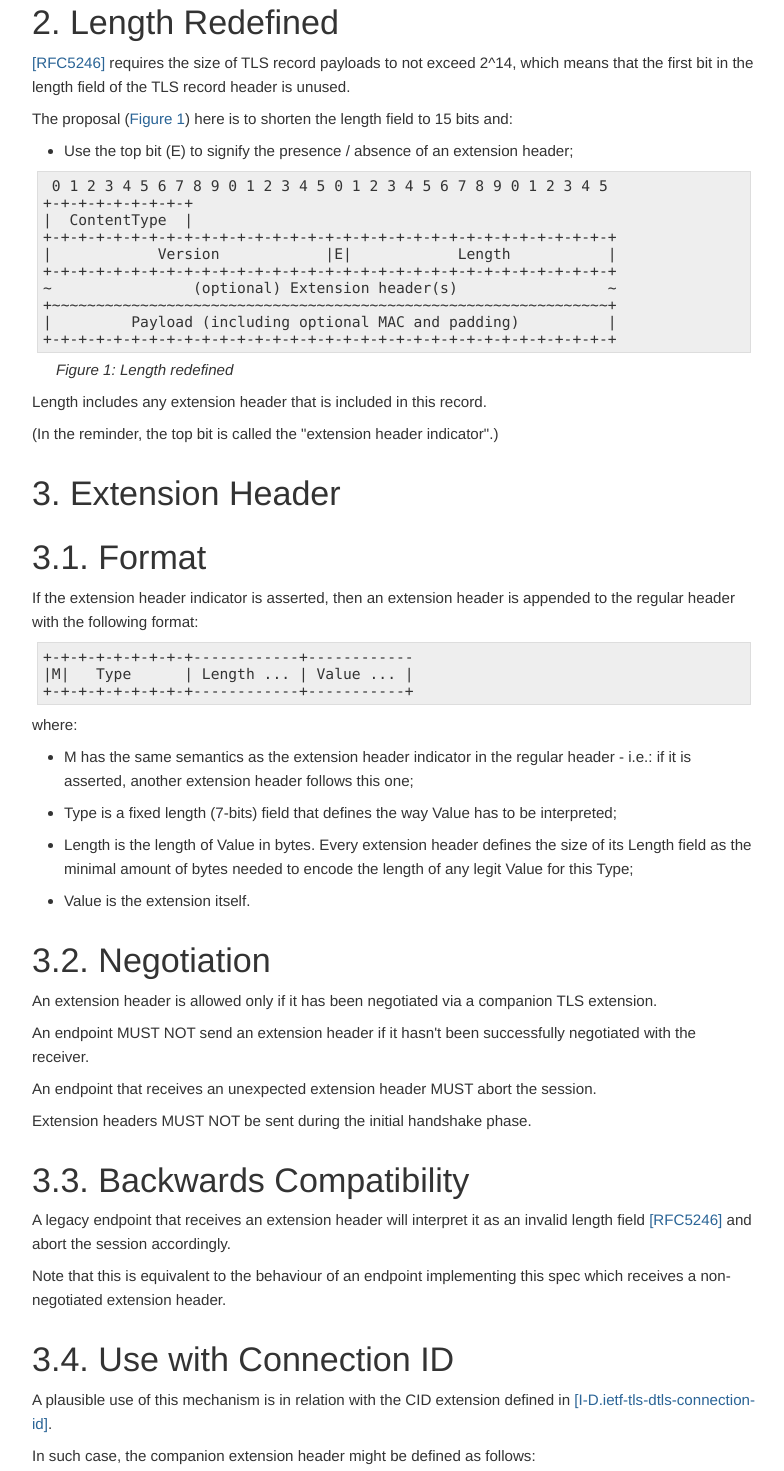
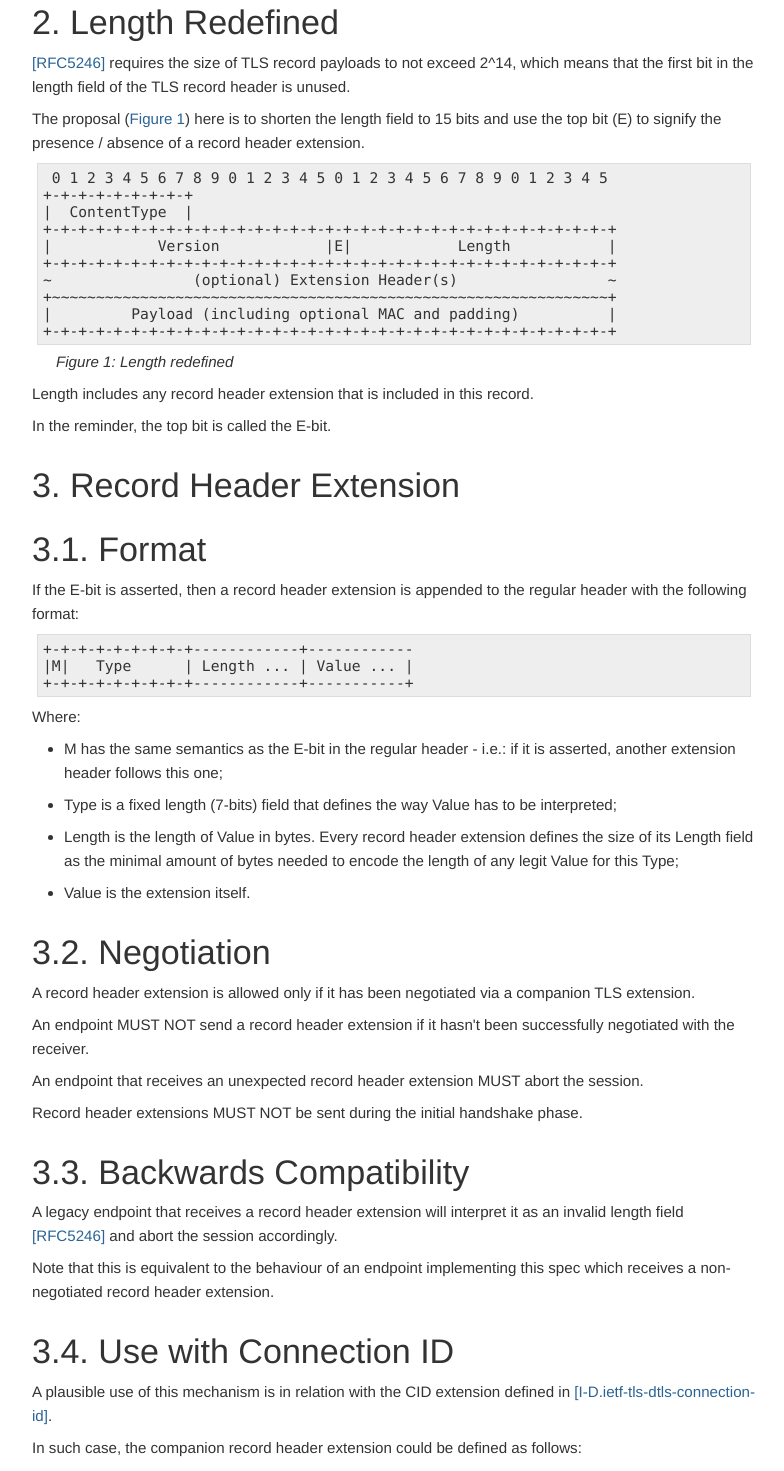
Before and after one commit to thomas-fossati/draft-tls-ext-header, a plain HTML site: page draft-fossati-tls-ext-header.html in a window 1280 px wide. Shown: the part 1169-2640 px from the top of the page, without its empty margins (71-855 px from the left). Drawn offline with Linux system fonts and the light colour scheme.

Commit message:
Script updating gh-pages from c57f962. [ci skip]

```diff
--- a/draft-fossati-tls-ext-header.html
+++ b/draft-fossati-tls-ext-header.html
@@ -5,7 +5,7 @@
 <head profile="http://www.w3.org/2006/03/hcard http://dublincore.org/documents/2008/08/04/dc-html/">
   <meta http-equiv="Content-Type" content="text/html; charset=us-ascii" />
 
-  <title>Extension Header for TLS and DTLS</title>
+  <title>Record Header Extensions for TLS and DTLS</title>
 
 
 <style type="text/css">/*<![CDATA[*/
@@ -284,7 +284,7 @@ address {
   <link href="#rfc.toc" rel="Contents"/>
 <link href="#rfc.section.1" rel="Chapter" title="1 Introduction"/>
 <link href="#rfc.section.2" rel="Chapter" title="2 Length Redefined"/>
-<link href="#rfc.section.3" rel="Chapter" title="3 Extension Header"/>
+<link href="#rfc.section.3" rel="Chapter" title="3 Record Header Extension"/>
 <link href="#rfc.section.3.1" rel="Chapter" title="3.1 Format"/>
 <link href="#rfc.section.3.2" rel="Chapter" title="3.2 Negotiation"/>
 <link href="#rfc.section.3.3" rel="Chapter" title="3.3 Backwards Compatibility"/>
@@ -305,8 +305,8 @@ address {
   <meta name="dct.creator" content="Fossati, T. and N. Mavrogiannopoulos" />
   <meta name="dct.identifier" content="urn:ietf:id:draft-fossati-tls-ext-header-latest" />
   <meta name="dct.issued" scheme="ISO8601" content="2018-1-17" />
-  <meta name="dct.abstract" content="This document proposes a mechanism to add extension headers to TLS and DTLS.  To that aim, the (D)TLS header is modified as follows: the length field is trimmed to 15 bits, and the length's top bit is given the &quot;extension header indicator&quot; semantics." />
-  <meta name="description" content="This document proposes a mechanism to add extension headers to TLS and DTLS.  To that aim, the (D)TLS header is modified as follows: the length field is trimmed to 15 bits, and the length's top bit is given the &quot;extension header indicator&quot; semantics." />
+  <meta name="dct.abstract" content="This document proposes a mechanism to extend the record header in TLS and DTLS.  To that aim, the (D)TLS header is modified as follows: the length field is trimmed to 15 bits, and the length's top bit is given the &quot;record header extension indicator&quot; semantics." />
+  <meta name="description" content="This document proposes a mechanism to extend the record header in TLS and DTLS.  To that aim, the (D)TLS header is modified as follows: the length field is trimmed to 15 bits, and the length's top bit is given the &quot;record header extension indicator&quot; semantics." />
 
 </head>
 
@@ -340,13 +340,13 @@ address {
     </tbody>
   </table>
 
-  <p class="title">Extension Header for TLS and DTLS<br />
+  <p class="title">Record Header Extensions for TLS and DTLS<br />
   <span class="filename">draft-fossati-tls-ext-header-latest</span></p>
 
   <h1 id="rfc.abstract">
   <a href="#rfc.abstract">Abstract</a>
 </h1>
-<p>This document proposes a mechanism to add extension headers to TLS and DTLS.  To that aim, the (D)TLS header is modified as follows: the length field is trimmed to 15 bits, and the length's top bit is given the "extension header indicator" semantics.</p>
+<p>This document proposes a mechanism to extend the record header in TLS and DTLS.  To that aim, the (D)TLS header is modified as follows: the length field is trimmed to 15 bits, and the length's top bit is given the "record header extension indicator" semantics.</p>
 <h1 id="rfc.status">
   <a href="#rfc.status">Status of This Memo</a>
 </h1>
@@ -367,7 +367,7 @@ address {
 
   	<li>1.   <a href="#rfc.section.1">Introduction</a></li>
 <li>2.   <a href="#rfc.section.2">Length Redefined</a></li>
-<li>3.   <a href="#rfc.section.3">Extension Header</a></li>
+<li>3.   <a href="#rfc.section.3">Record Header Extension</a></li>
 <ul><li>3.1.   <a href="#rfc.section.3.1">Format</a></li>
 <li>3.2.   <a href="#rfc.section.3.2">Negotiation</a></li>
 <li>3.3.   <a href="#rfc.section.3.3">Backwards Compatibility</a></li>
@@ -388,12 +388,7 @@ address {
 <p id="rfc.section.1.p.1">The key words "MUST", "MUST NOT", "REQUIRED", "SHALL", "SHALL NOT", "SHOULD", "SHOULD NOT", "RECOMMENDED", "MAY", and "OPTIONAL" in this document are to be interpreted as described in <a href="#RFC2119">[RFC2119]</a>.</p>
 <h1 id="rfc.section.2"><a href="#rfc.section.2">2.</a> <a href="#length-redefined" id="length-redefined">Length Redefined</a></h1>
 <p><a href="#RFC5246">[RFC5246]</a> requires the size of TLS record payloads to not exceed 2^14, which means that the first bit in the length field of the TLS record header is unused.</p>
-<p id="rfc.section.2.p.2">The proposal (<a href="#fig-length-redefined">Figure 1</a>) here is to shorten the length field to 15 bits and:</p>
-<p/>
-
-<ul>
-  <li>Use the top bit (E) to signify the presence / absence of an extension header;</li>
-</ul>
+<p id="rfc.section.2.p.2">The proposal (<a href="#fig-length-redefined">Figure 1</a>) here is to shorten the length field to 15 bits and use the top bit (E) to signify the presence / absence of a record header extension.</p>
 <div id="rfc.figure.1"/>
 <div id="fig-length-redefined"/>
 <pre>
@@ -403,42 +398,42 @@ address {
 +-+-+-+-+-+-+-+-+-+-+-+-+-+-+-+-+-+-+-+-+-+-+-+-+-+-+-+-+-+-+-+-+
 |            Version            |E|            Length           |
 +-+-+-+-+-+-+-+-+-+-+-+-+-+-+-+-+-+-+-+-+-+-+-+-+-+-+-+-+-+-+-+-+
-~                (optional) Extension header(s)                 ~
+~                (optional) Extension Header(s)                 ~
 +~~~~~~~~~~~~~~~~~~~~~~~~~~~~~~~~~~~~~~~~~~~~~~~~~~~~~~~~~~~~~~~+
 |         Payload (including optional MAC and padding)          |
 +-+-+-+-+-+-+-+-+-+-+-+-+-+-+-+-+-+-+-+-+-+-+-+-+-+-+-+-+-+-+-+-+
 </pre>
 <p class="figure">Figure 1: Length redefined</p>
-<p id="rfc.section.2.p.4">Length includes any extension header that is included in this record.</p>
-<p id="rfc.section.2.p.5">(In the reminder, the top bit is called the "extension header indicator".)</p>
-<h1 id="rfc.section.3"><a href="#rfc.section.3">3.</a> <a href="#extension-header" id="extension-header">Extension Header</a></h1>
+<p id="rfc.section.2.p.3">Length includes any record header extension that is included in this record.</p>
+<p id="rfc.section.2.p.4">In the reminder, the top bit is called the E-bit.</p>
+<h1 id="rfc.section.3"><a href="#rfc.section.3">3.</a> <a href="#foo" id="foo">Record Header Extension</a></h1>
 <h1 id="rfc.section.3.1"><a href="#rfc.section.3.1">3.1.</a> <a href="#ext-header-format" id="ext-header-format">Format</a></h1>
-<p id="rfc.section.3.1.p.1">If the extension header indicator is asserted, then an extension header is appended to the regular header with the following format:</p>
+<p id="rfc.section.3.1.p.1">If the E-bit is asserted, then a record header extension is appended to the regular header with the following format:</p>
 <pre>
 +-+-+-+-+-+-+-+-+------------+------------
 |M|   Type      | Length ... | Value ... |
 +-+-+-+-+-+-+-+-+------------+-----------+
 </pre>
-<p id="rfc.section.3.1.p.2">where:</p>
+<p id="rfc.section.3.1.p.2">Where:</p>
 <p/>
 
 <ul>
-  <li>M has the same semantics as the extension header indicator in the regular header - i.e.: if it is asserted, another extension header follows this one;</li>
+  <li>M has the same semantics as the E-bit in the regular header - i.e.: if it is asserted, another extension header follows this one;</li>
   <li>Type is a fixed length (7-bits) field that defines the way Value has to be interpreted;</li>
-  <li>Length is the length of Value in bytes.  Every extension header defines the size of its Length field as the minimal amount of bytes needed to encode the length of any legit Value for this Type;</li>
+  <li>Length is the length of Value in bytes.  Every record header extension defines the size of its Length field as the minimal amount of bytes needed to encode the length of any legit Value for this Type;</li>
   <li>Value is the extension itself.</li>
 </ul>
 <h1 id="rfc.section.3.2"><a href="#rfc.section.3.2">3.2.</a> <a href="#ext-header-nego" id="ext-header-nego">Negotiation</a></h1>
-<p id="rfc.section.3.2.p.1">An extension header is allowed only if it has been negotiated via a companion TLS extension.</p>
-<p id="rfc.section.3.2.p.2">An endpoint MUST NOT send an extension header if it hasn't been successfully negotiated with the receiver.</p>
-<p id="rfc.section.3.2.p.3">An endpoint that receives an unexpected extension header MUST abort the session.</p>
-<p id="rfc.section.3.2.p.4">Extension headers MUST NOT be sent during the initial handshake phase.</p>
+<p id="rfc.section.3.2.p.1">A record header extension is allowed only if it has been negotiated via a companion TLS extension.</p>
+<p id="rfc.section.3.2.p.2">An endpoint MUST NOT send a record header extension if it hasn't been successfully negotiated with the receiver.</p>
+<p id="rfc.section.3.2.p.3">An endpoint that receives an unexpected record header extension MUST abort the session.</p>
+<p id="rfc.section.3.2.p.4">Record header extensions MUST NOT be sent during the initial handshake phase.</p>
 <h1 id="rfc.section.3.3"><a href="#rfc.section.3.3">3.3.</a> <a href="#ext-header-backwards-compat" id="ext-header-backwards-compat">Backwards Compatibility</a></h1>
-<p id="rfc.section.3.3.p.1">A legacy endpoint that receives an extension header will interpret it as an invalid length field <a href="#RFC5246">[RFC5246]</a> and abort the session accordingly.</p>
-<p id="rfc.section.3.3.p.2">Note that this is equivalent to the behaviour of an endpoint implementing this spec which receives a non-negotiated extension header.</p>
+<p id="rfc.section.3.3.p.1">A legacy endpoint that receives a record header extension will interpret it as an invalid length field <a href="#RFC5246">[RFC5246]</a> and abort the session accordingly.</p>
+<p id="rfc.section.3.3.p.2">Note that this is equivalent to the behaviour of an endpoint implementing this spec which receives a non-negotiated record header extension.</p>
 <h1 id="rfc.section.3.4"><a href="#rfc.section.3.4">3.4.</a> <a href="#ext-header-and-cid" id="ext-header-and-cid">Use with Connection ID</a></h1>
 <p id="rfc.section.3.4.p.1">A plausible use of this mechanism is in relation with the CID extension defined in <a href="#I-D.ietf-tls-dtls-connection-id">[I-D.ietf-tls-dtls-connection-id]</a>.</p>
-<p id="rfc.section.3.4.p.2">In such case, the companion extension header might be defined as follows:</p>
+<p id="rfc.section.3.4.p.2">In such case, the companion record header extension could be defined as follows:</p>
 <p/>
 
 <ul>
@@ -446,12 +441,12 @@ address {
   <li>Length: 1-byte unsigned int</li>
   <li>Value: the CID itself</li>
 </ul>
-<p id="rfc.section.3.4.p.4">Note that, compared to all other possible ways to express presence/absence of a CID field within the constrains of the current header format (e.g., bumping the Version field, assigning new ContentType's, using an invalid length), an ad hoc extension header provides a cleaner approach that can be used with any TLS version at a reasonable cost (2 bytes per record).</p>
+<p id="rfc.section.3.4.p.4">Note that, compared to all other possible ways to express presence/absence of a CID field within the constrains of the current header format (e.g., bumping the Version field, assigning new ContentType's, using an invalid length), an ad hoc record header extension provides a cleaner approach that can be used with any TLS version at a reasonable cost (2 bytes per record).</p>
 <h1 id="rfc.section.4"><a href="#rfc.section.4">4.</a> <a href="#security-considerations" id="security-considerations">Security Considerations</a></h1>
 <p/>
 
 <ul>
-  <li>TODO discuss on-path active attacker - trying to modify an existing extension header or insert a new one</li>
+  <li>TODO discuss on-path active attacker - trying to modify an existing record header extension or insert a new one</li>
 </ul>
 <h1 id="rfc.section.5"><a href="#rfc.section.5">5.</a> <a href="#privacy-considerations" id="privacy-considerations">Privacy Considerations</a></h1>
 <p/>
@@ -460,7 +455,7 @@ address {
   <li>TODO discuss metadata insertion - privacy implications must be discussed on a per extension basis</li>
 </ul>
 <h1 id="rfc.section.6"><a href="#rfc.section.6">6.</a> <a href="#iana-considerations" id="iana-considerations">IANA Considerations</a></h1>
-<p id="rfc.section.6.p.1">This document defines a new IANA registry that, for each extension header, shall provide:</p>
+<p id="rfc.section.6.p.1">This document defines a new IANA registry that, for each record header extension, shall provide:</p>
 <p/>
 
 <ul>
```
Also changed, not shown: draft-fossati-tls-ext-header.txt.
